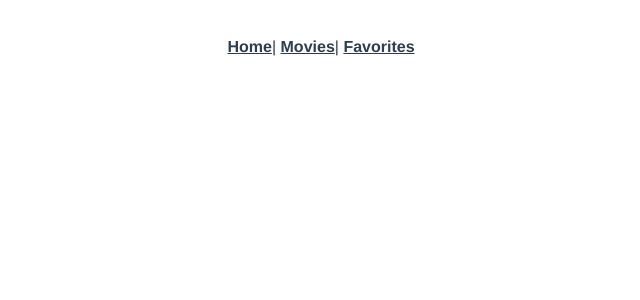
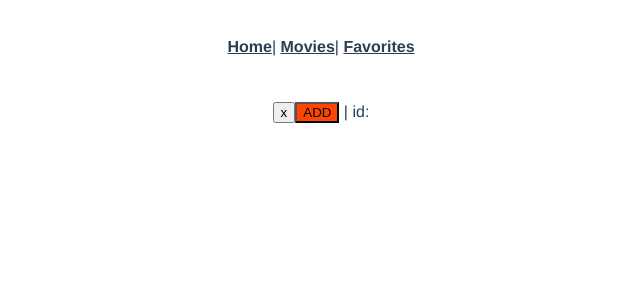
Before and after one commit to amendx/topflix.js, a Vue app: page /details/1/1 in a window 1280 px wide. Shown: the top 300 px of the page, without its empty margins (319-959 px from the left). Built offline with nearby package versions, Linux system fonts and the light colour scheme; no server answers; the HTML template or start-up script is replaced by a standard one.

Commit message:
:sparkles: - TV Details Page

```diff
--- a/src/components/MovieDetailsCard.vue
+++ b/src/components/MovieDetailsCard.vue
@@ -1,8 +1,11 @@
 <template>
   <div class="todo-item" v-bind:class="{'movie-card--favorite':favorite}">
     <p>
-      {{movie.title}}
-      <button @click="$emit('detail-movie', movie.id)" class="del">x</button>
+      {{movie.title ? movie.title : movie.original_name}}
+      <button
+        @click="$emit('detail-movie', movie.id)"
+        class="del"
+      >x</button>
       <button @click="addFavorite(movie.id)" class="movie-card__button--favorite">ADD</button>
       |
       id: {{movie.id}}
--- a/src/router/index.ts
+++ b/src/router/index.ts
@@ -19,7 +19,7 @@ const routes: Array<RouteConfig> = [
     component: Movies
   },
   {
-    path: '/details/:id',
+    path: '/details/:type/:id',
     name: 'Details',
     component: DetailsPage
   },
--- a/src/views/DetailsPage.vue
+++ b/src/views/DetailsPage.vue
@@ -11,11 +11,13 @@
 <script>
 import MovieDetailsCard from "@/components/MovieDetailsCard.vue";
 import axios from "axios";
+
 export default {
   name: "DetailsPage",
   data() {
     return {
       id: this.$route.params.id,
+      type: this.$route.params.type,
       currentMovie: [],
       baseURL: "https://api.themoviedb.org/3",
       moviedbKEY: "533bf9a3f2e9acf633932e225a72339e"
@@ -25,6 +27,7 @@ export default {
     MovieDetailsCard
   },
   mounted() {
+    console.log("this ROUNT", this.type);
     this.getMoviesById(this.id);
   },
   methods: {
@@ -32,7 +35,7 @@ export default {
       if (id !== 0)
         axios
           .get(
-            `${this.baseURL}/movie/${id}?api_key=${this.moviedbKEY}&language=pt-BR`
+            `${this.baseURL}/${this.type}/${id}?api_key=${this.moviedbKEY}&language=pt-BR`
           )
           .then(response => (this.currentMovie = response.data));
     }
--- a/src/views/Movies.vue
+++ b/src/views/Movies.vue
@@ -58,8 +58,7 @@ export default {
       ];
     },
     detailMovie(id) {
-      console.log("detail movie", id);
-      this.$router.push("/details/" + id);
+      this.$router.push(`/details/${this.type}/` + id);
     },
     getPopularMovies() {
       axios
```
